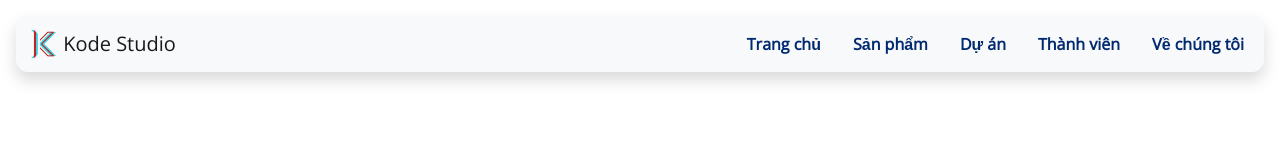
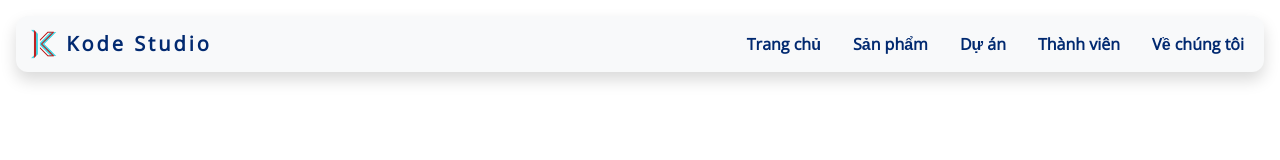
Before and after one commit to nguyenntdev/kodestudio-bigupdate-2021, a plain HTML site: page index.html in a window 1280 px wide. Drawn offline with nearby package versions, Linux system fonts and the light colour scheme.

Commit message:
Update style.css

```diff
--- a/assets/css/style.css
+++ b/assets/css/style.css
@@ -120,3 +120,9 @@ body {
     margin: 1em;
     border-radius: 12px;
 }
+
+.navbar-brand {
+    color: #012970 !important;
+    font-weight: 1000;
+    letter-spacing: 3px;
+}
```
